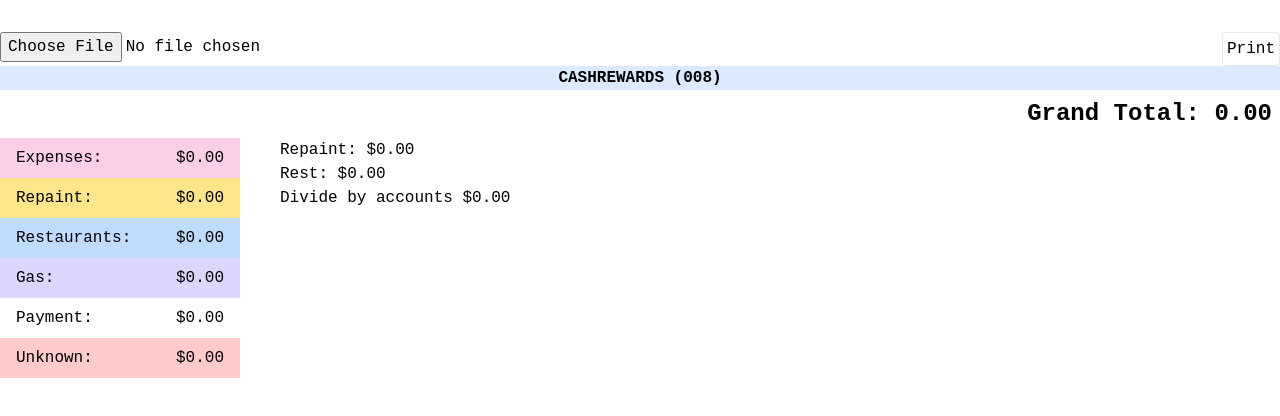
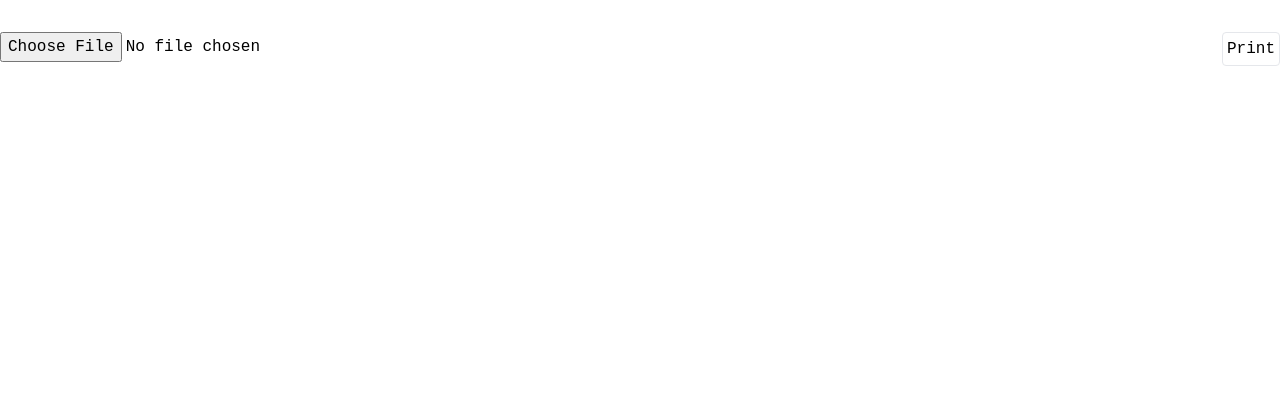
Before and after one commit to luisbertt/relations, a React (Create React App) app: page / in a window 1280 px wide. Shown: the top 416 px of the page. Built offline with nearby package versions, Linux system fonts and the light colour scheme.

Commit message:
Extracted csvRowToArray function into utils/ and made it to show nothing while there's no file

```diff
--- a/src/App.js
+++ b/src/App.js
@@ -1,36 +1,6 @@
 import { useEffect, useRef, useState } from "react"
 import { useReactToPrint } from "react-to-print"
-
-/*
- * split csv row into an array
- * "example,one,two" -> ['example','one','two']
- */
-function csvRowToArray(text) {
-    var re_valid =
-        /^\s*(?:'[^'\\]*(?:\\[\S\s][^'\\]*)*'|"[^"\\]*(?:\\[\S\s][^"\\]*)*"|[^,'"\s\\]*(?:\s+[^,'"\s\\]+)*)\s*(?:,\s*(?:'[^'\\]*(?:\\[\S\s][^'\\]*)*'|"[^"\\]*(?:\\[\S\s][^"\\]*)*"|[^,'"\s\\]*(?:\s+[^,'"\s\\]+)*)\s*)*$/
-    var re_value =
-        /(?!\s*$)\s*(?:'([^'\\]*(?:\\[\S\s][^'\\]*)*)'|"([^"\\]*(?:\\[\S\s][^"\\]*)*)"|([^,'"\s\\]*(?:\s+[^,'"\s\\]+)*))\s*(?:,|$)/g
-
-    // Return NULL if input string is not well formed CSV string.
-    if (!re_valid.test(text)) return null
-
-    var a = [] // Initialize array to receive values.
-    text.replace(
-        re_value, // "Walk" the string using replace with callback.
-        function (_, m1, m2, m3) {
-            // Remove backslash from \' in single quoted values.
-            if (m1 !== undefined) a.push(m1.replace(/\\'/g, "'"))
-            // Remove backslash from \" in double quoted values.
-            else if (m2 !== undefined) a.push(m2.replace(/\\"/g, '"'))
-            else if (m3 !== undefined) a.push(m3)
-            return "" // Return empty string.
-        }
-    )
-
-    // Handle special case of empty last value.
-    if (/,\s*$/.test(text)) a.push("")
-    return a
-}
+import { csvRowToArray } from "./utils"
 
 /*
  * group data by card number
@@ -65,7 +35,7 @@ function groupData(data) {
 }
 
 const useData = () => {
-    const [data, setData] = useState([])
+    const [data, setData] = useState(null)
     const [selectedFile, setSelectedFile] = useState(null)
 
     useEffect(() => {
@@ -137,6 +107,8 @@ const App = () => {
                 </button>
             </div>
             <div ref={printRef}>
+                {data ? (
+                    <>
                         <Relations
                             relations={data}
                             handleTypeChange={handleTypeChange}
@@ -156,24 +128,32 @@ const App = () => {
                                                 padding: ".5rem 1rem",
                                             }}
                                         >
-                                    {c}:<span>${groupedAmountsByTypes[i]}</span>
+                                            {c}:
+                                            <span>
+                                                ${groupedAmountsByTypes[i]}
+                                            </span>
                                         </p>
                                     )
                                 })}
                             </div>
                             <div>
                                 <p>
-                            Repaint: <span>${groupedAmountsByTypes[1]}</span>
+                                    Repaint:{" "}
+                                    <span>${groupedAmountsByTypes[1]}</span>
                                 </p>
                                 <p>
                                     Rest: <span>${groupToDivide}</span>
                                 </p>
                                 <p>
                                     Divide by accounts{" "}
-                            <span>${(groupToDivide / 3).toFixed(2)}</span>
+                                    <span>
+                                        ${(groupToDivide / 3).toFixed(2)}
+                                    </span>
                                 </p>
                             </div>
                         </div>
+                    </>
+                ) : null}
             </div>
         </div>
     )
--- /dev/null
+++ b/src/utils/index.js
@@ -0,0 +1,30 @@
+/*
+ * split csv row into an array
+ * "example,one,two" -> ['example','one','two']
+ */
+export function csvRowToArray(text) {
+    var re_valid =
+        /^\s*(?:'[^'\\]*(?:\\[\S\s][^'\\]*)*'|"[^"\\]*(?:\\[\S\s][^"\\]*)*"|[^,'"\s\\]*(?:\s+[^,'"\s\\]+)*)\s*(?:,\s*(?:'[^'\\]*(?:\\[\S\s][^'\\]*)*'|"[^"\\]*(?:\\[\S\s][^"\\]*)*"|[^,'"\s\\]*(?:\s+[^,'"\s\\]+)*)\s*)*$/
+    var re_value =
+        /(?!\s*$)\s*(?:'([^'\\]*(?:\\[\S\s][^'\\]*)*)'|"([^"\\]*(?:\\[\S\s][^"\\]*)*)"|([^,'"\s\\]*(?:\s+[^,'"\s\\]+)*))\s*(?:,|$)/g
+
+    // Return NULL if input string is not well formed CSV string.
+    if (!re_valid.test(text)) return null
+
+    var a = [] // Initialize array to receive values.
+    text.replace(
+        re_value, // "Walk" the string using replace with callback.
+        function (_, m1, m2, m3) {
+            // Remove backslash from \' in single quoted values.
+            if (m1 !== undefined) a.push(m1.replace(/\\'/g, "'"))
+            // Remove backslash from \" in double quoted values.
+            else if (m2 !== undefined) a.push(m2.replace(/\\"/g, '"'))
+            else if (m3 !== undefined) a.push(m3)
+            return "" // Return empty string.
+        }
+    )
+
+    // Handle special case of empty last value.
+    if (/,\s*$/.test(text)) a.push("")
+    return a
+}
```
Lines whose indentation alone changed are shown as unchanged.
